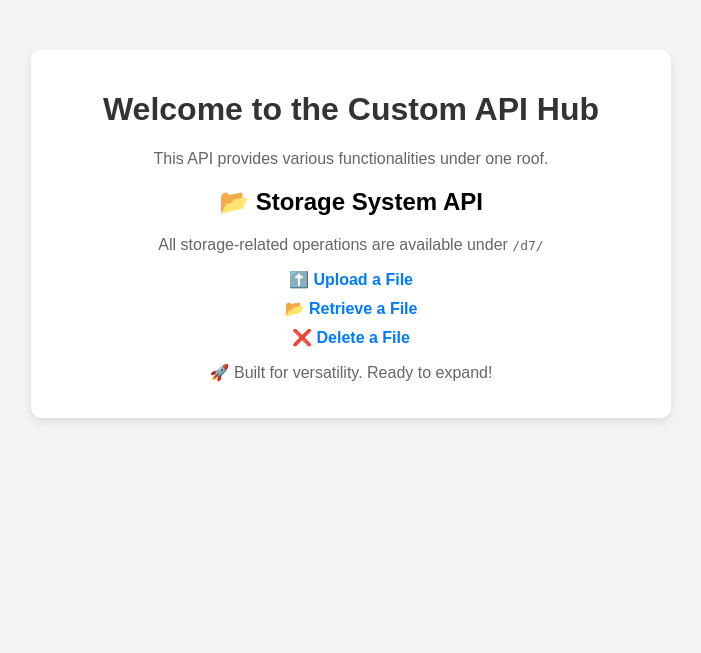
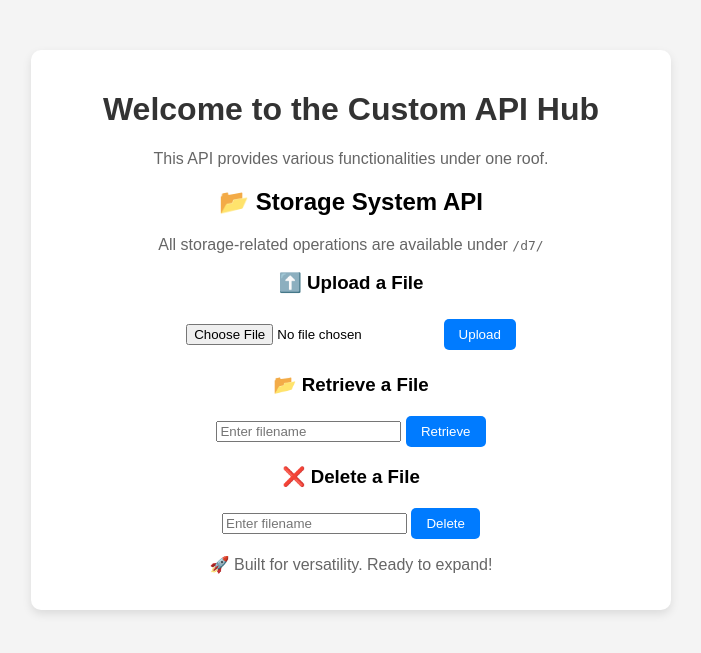
Before and after one commit to Apollo930/custom_api, a FastAPI app: page / in a window 1280 px wide. Shown: the top 653 px of the page, without its empty margins (289-990 px from the left). Run offline with FastAPI, Linux system fonts and the light colour scheme; parts of the project's set-up code (start-up, migrations or seed data) failed here and were passed over.

Commit message:
Modified index

```diff
--- a/templates/index.html
+++ b/templates/index.html
@@ -35,6 +35,23 @@
         a:hover {
             text-decoration: underline;
         }
+        form {
+            margin-top: 20px;
+        }
+        input[type="file"] {
+            margin: 10px 0;
+        }
+        button {
+            padding: 8px 15px;
+            border: none;
+            background-color: #007BFF;
+            color: white;
+            cursor: pointer;
+            border-radius: 5px;
+        }
+        button:hover {
+            background-color: #0056b3;
+        }
     </style>
 </head>
 <body>
@@ -44,9 +61,25 @@
 
         <h2>📂 Storage System API</h2>
         <p>All storage-related operations are available under <code>/d7/</code></p>
-        <a href="/d7/store">⬆️ Upload a File</a>
-        <a href="/d7/retrieve/{filename}">📂 Retrieve a File</a>
-        <a href="/d7/delete/{filename}">❌ Delete a File</a>
+
+        <!-- File Upload Form -->
+        <h3>⬆️ Upload a File</h3>
+        <form action="/d7/store" method="post" enctype="multipart/form-data">
+            <input type="file" name="file" required>
+            <button type="submit">Upload</button>
+        </form>
+
+        <h3>📂 Retrieve a File</h3>
+        <form action="/d7/retrieve/" method="get">
+            <input type="text" name="filename" placeholder="Enter filename" required>
+            <button type="submit">Retrieve</button>
+        </form>
+
+        <h3>❌ Delete a File</h3>
+        <form action="/d7/delete/" method="post" onsubmit="return confirm('Are you sure you want to delete this file?');">
+            <input type="text" name="filename" placeholder="Enter filename" required>
+            <button type="submit">Delete</button>
+        </form>
 
         <!-- <h2>🛠 Other API Features</h2>
         <p>(Add details about other functionalities here)</p>
```
